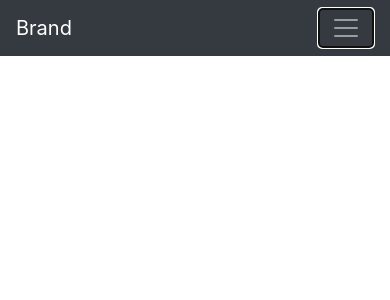
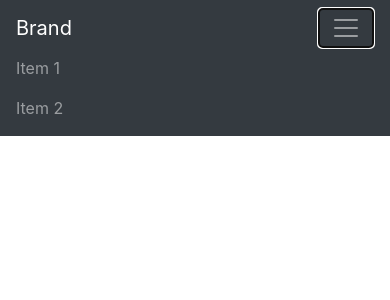
Before and after one commit to Dolidodzik/DocsForMyApps, an Angular app: page / in a window 390 px wide. Both pictures are taken after a click on the button 346 px from the left and 28 px from the top of the page. Shown: the top 300 px of the page. Built offline with nearby package versions, Linux system fonts and the light colour scheme.

Commit message:
Generated navbar component

```diff
--- a/src/app/app-routing.module.ts
+++ b/src/app/app-routing.module.ts
@@ -7,4 +7,4 @@ const routes: Routes = [];
   imports: [RouterModule.forRoot(routes)],
   exports: [RouterModule]
 })
-export class AppRoutingModule { }
+export class AppRoutingModule {}
--- a/src/app/app.component.html
+++ b/src/app/app.component.html
@@ -1,22 +1,2 @@
-<nav class="navbar navbar-expand-lg navbar-dark bg-dark">
-  <a class="navbar-brand" href="#">
-    Brand
-  </a>
-
-  <button class="navbar-toggler" type="button">
-    <span class="navbar-toggler-icon"></span>
-  </button>
-
-
-  <div class="collapse navbar-collapse">
-    <ul class="navbar-nav mr-auto">
-      <li class="nav-item">
-        <a class="nav-link" href="#">Item 1</a>
-      </li>
-
-      <li class="nav-item">
-        <a class="nav-link" href="#">Item 2</a>
-      </li>
-    </ul>
-  </div>
-</nav>
+<app-navbar>
+</app-navbar>
--- a/src/app/app.module.ts
+++ b/src/app/app.module.ts
@@ -3,10 +3,12 @@ import { NgModule } from '@angular/core';
 
 import { AppRoutingModule } from './app-routing.module';
 import { AppComponent } from './app.component';
+import { NavbarComponent } from './navbar/navbar.component';
 
 @NgModule({
   declarations: [
-    AppComponent
+    AppComponent,
+    NavbarComponent
   ],
   imports: [
     BrowserModule,
--- /dev/null
+++ b/src/app/navbar/navbar.component.html
@@ -0,0 +1,24 @@
+<nav class="navbar navbar-expand-lg navbar-dark bg-dark">
+  <a class="navbar-brand" href="#">
+    Brand
+  </a>
+
+  <button class="navbar-toggler" type="button"
+          (click)="toggleNavbar()">
+    <span class="navbar-toggler-icon"></span>
+  </button>
+
+
+  <div class="collapse navbar-collapse"
+       [ngClass]="{ 'show': navbarOpen }">
+    <ul class="navbar-nav mr-auto">
+      <li class="nav-item">
+        <a class="nav-link" href="#"> Item 1 </a>
+      </li>
+
+      <li class="nav-item">
+        <a class="nav-link" href="#"> Item 2 </a>
+      </li>
+    </ul>
+  </div>
+</nav>
--- /dev/null
+++ b/src/app/navbar/navbar.component.ts
@@ -0,0 +1,22 @@
+import { Component, OnInit } from '@angular/core';
+
+@Component({
+  selector: 'app-navbar',
+  templateUrl: './navbar.component.html',
+  styleUrls: ['./navbar.component.sass']
+})
+
+export class NavbarComponent implements OnInit {
+
+  constructor() { }
+
+  ngOnInit() {
+  }
+
+  navbarOpen = false;
+
+  toggleNavbar() {
+    this.navbarOpen = !this.navbarOpen;
+  }
+
+}
--- a/src/styles.sass
+++ b/src/styles.sass
@@ -1,2 +1 @@
-/* You can add global styles to this file, and also import other style files */
 @import "node_modules/bootstrap/scss/bootstrap"
```
Also changed, not shown: src/app/navbar/navbar.component.sass (added), 1 other file (tests, documents, lock files or other folders).
